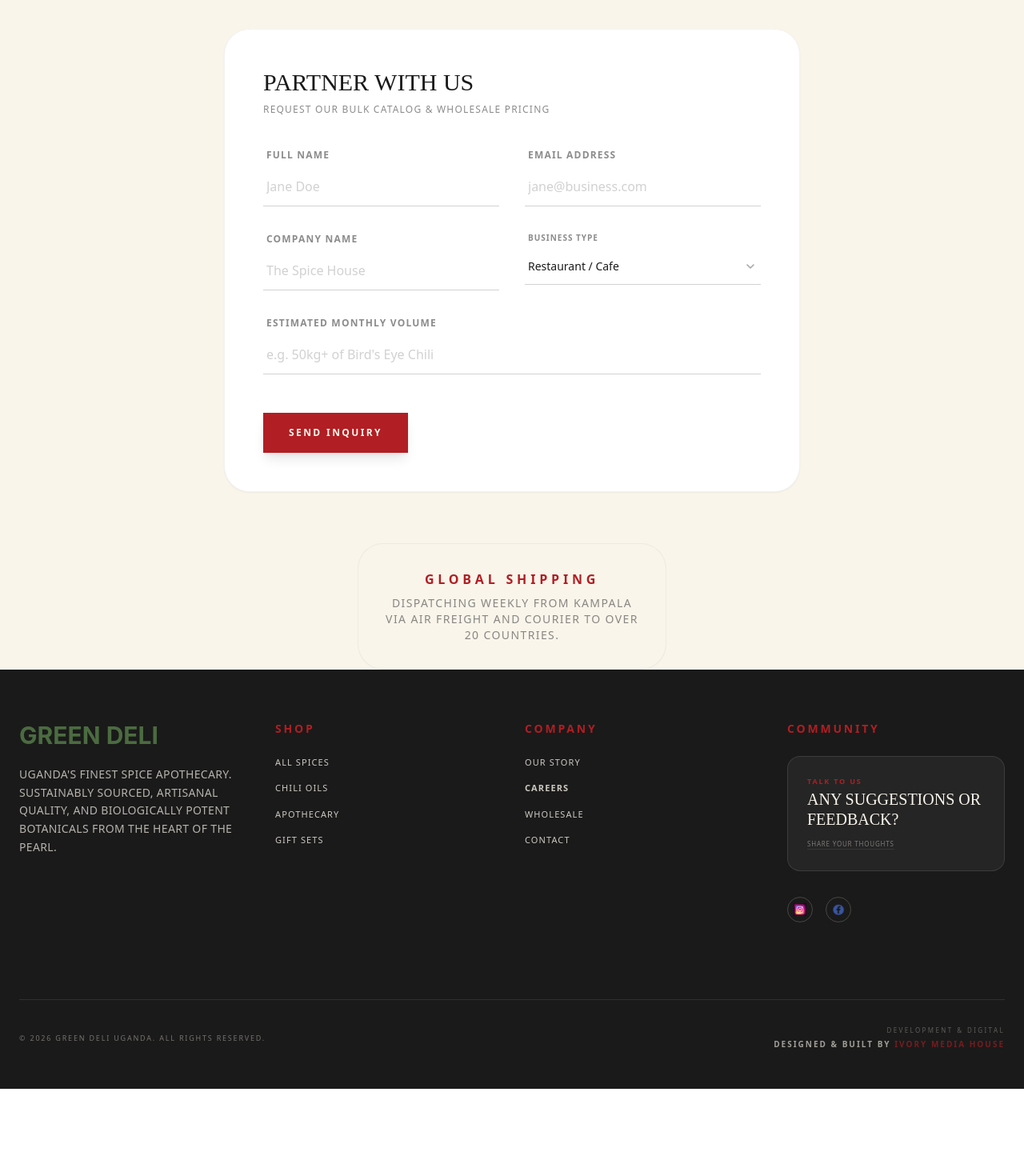
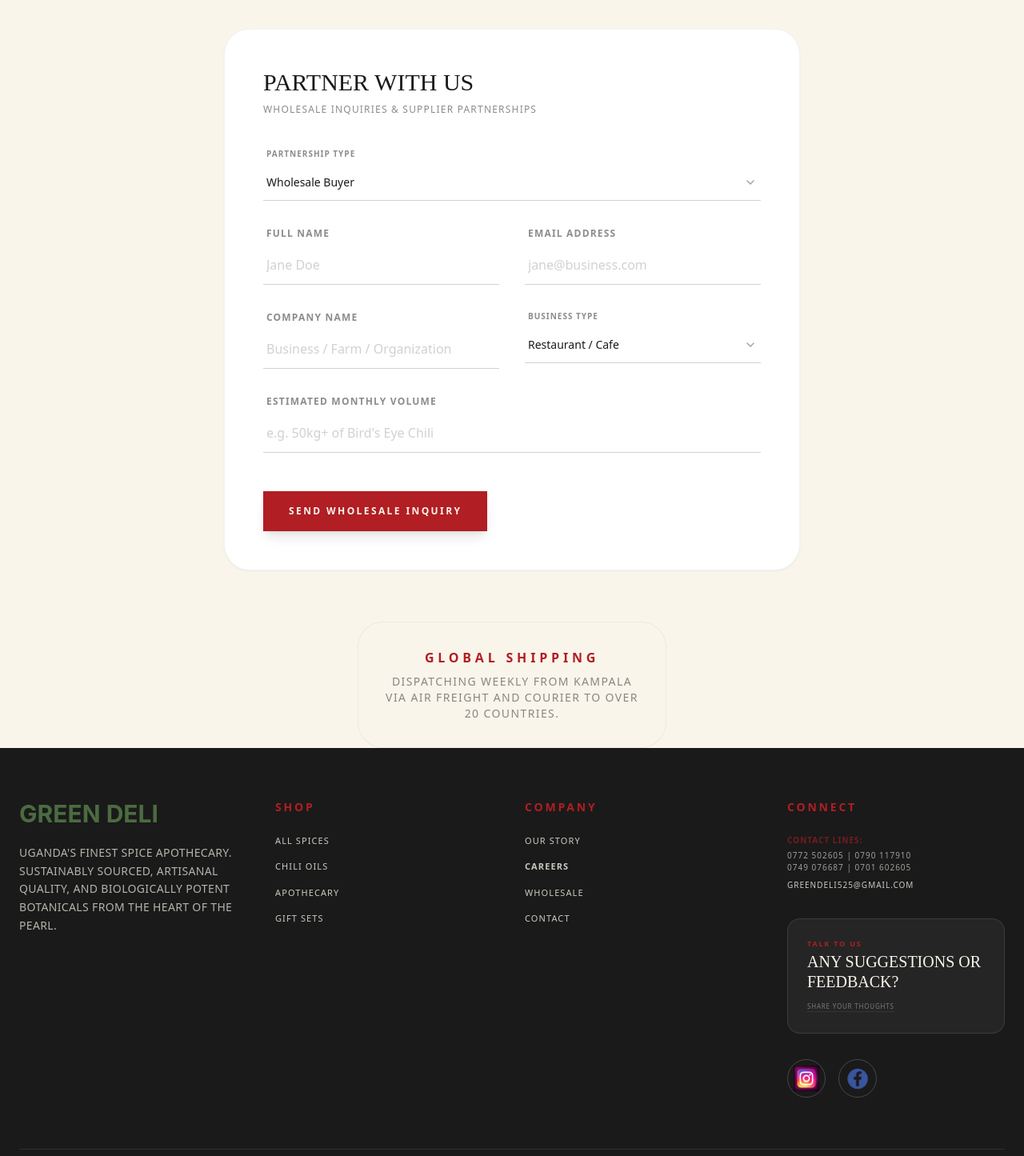
Before and after one commit to brian-yiga/green-deli, a React (Vite) app: page /wholesale in a window 1280 px wide. Shown: the part 760-2205 px from the top of the page at 80% size. Before the commit the page ends 2121 px from the top, so only its background shows below. Built offline with nearby package versions, Linux system fonts and the light colour scheme.

Commit message:
feat: Add Feedback modal to Footer

```diff
--- a/src/App.jsx
+++ b/src/App.jsx
@@ -1,4 +1,4 @@
-import React from "react";
+import React, { useState } from "react";
 import { BrowserRouter, Routes, Route } from "react-router-dom";
 import { CartProvider } from "./context/CartContext";
 
@@ -19,8 +19,19 @@ import StoryPage from "./pages/StoryPage";
 import CartPage from "./pages/CartPage";
 import ScrollToTop from "./components/ScrollToTop";
 import CareersPage from "./pages/CareersPage";
+import FeedbackModal from "./components/FeedbackModal";
 
 function App() {
+  const [isFeedbackModalOpen, setIsFeedbackModalOpen] = useState(false);
+
+  const onOpenFeedback = () => {
+    setIsFeedbackModalOpen(true);
+  };
+
+  const closeFeedbackModal = () => {
+    setIsFeedbackModalOpen(false);
+  };
+
   return (
     <CartProvider>
       <BrowserRouter>
@@ -45,8 +56,13 @@ function App() {
             </Routes>
           </main>
 
-          <Footer />
+          <Footer onOpenFeedback={onOpenFeedback} />
           <MobileBottomNav />
+
+          <FeedbackModal
+            isOpen={isFeedbackModalOpen}
+            onClose={closeFeedbackModal}
+          />
         </div>
       </BrowserRouter>
     </CartProvider>
--- a/src/components/Footer.jsx
+++ b/src/components/Footer.jsx
@@ -4,14 +4,14 @@ import { Link } from 'react-router-dom';
 // Pass onOpenFeedback as a prop from App.jsx
 export default function Footer({ onOpenFeedback }) {
   return (
-    <footer className="bg-deli-charcoal text-deli-cream px-6 pt-16 pb-32 md:pb-12">
+    <footer className="bg-deli-charcoal text-deli-cream px-6 pt-16 pb-22 md:pb-12">
       <div className="max-w-7xl mx-auto">
 
         <div className="grid grid-cols-1 md:grid-cols-4 gap-12 mb-16">
           {/* Brand Mission */}
           <div className="col-span-1">
             <div>
-             <h1 className='uppercase mb-5 text-3xl font-bold text-deli-botanical'>Green Deli</h1>
+              <h1 className='uppercase mb-5 text-3xl font-bold text-deli-botanical'>Green Deli</h1>
             </div>
             <p className="font-sans text-sm leading-relaxed opacity-70 tracking-wide uppercase">
               Uganda's finest spice apothecary. Sustainably sourced,
@@ -35,7 +35,6 @@ export default function Footer({ onOpenFeedback }) {
               <h3 className="font-sans text-sm font-bold uppercase tracking-[0.2em] mb-6 text-deli-red">Company</h3>
               <ul className="flex flex-col gap-4 font-sans text-[11px] uppercase tracking-widest opacity-80">
                 <li><Link to="/story" className="hover:text-deli-red transition-colors">Our Story</Link></li>
-                {/* Updated Careers Link */}
                 <li><Link to="/careers" className="hover:text-deli-red transition-colors font-bold">Careers</Link></li>
                 <li><Link to="/wholesale" className="hover:text-deli-red transition-colors">Wholesale</Link></li>
                 <li><Link to="/contact" className="hover:text-deli-red transition-colors">Contact</Link></li>
@@ -45,9 +44,23 @@ export default function Footer({ onOpenFeedback }) {
 
           {/* Feedback & Connect */}
           <div className="col-span-1">
-            <h3 className="font-sans text-sm font-bold uppercase tracking-[0.2em] mb-6 text-deli-red">Community</h3>
+            <h3 className="font-sans text-sm font-bold uppercase tracking-[0.2em] mb-6 text-deli-red">Connect</h3>
 
-            {/* Highly Visual Feedback Button */}
+            <div className="mb-8 space-y-2">
+              <p className="font-sans text-[10px] uppercase tracking-widest opacity-60">
+                <span className="block font-bold text-deli-red mb-1">Contact Lines:</span>
+                0772 502605 | 0790 117910 <br />
+                0749 076687 | 0701 602605
+              </p>
+              <a
+                href="mailto:greendeli525@gmail.com"
+                className="font-sans text-[10px] uppercase tracking-widest opacity-80 hover:text-deli-red transition-colors"
+              >
+                greendeli525@gmail.com
+              </a>
+            </div>
+
+            {/* wired to FeedbackModal.jsx via onOpenFeedback prop */}
             <button
               onClick={onOpenFeedback}
               className="w-full mb-8 bg-white/5 border border-white/10 hover:border-deli-red/50 p-6 rounded-2xl text-left group transition-all active:scale-95"
@@ -57,19 +70,19 @@ export default function Footer({ onOpenFeedback }) {
               <span className="block font-sans text-[8px] uppercase tracking-widest opacity-40 mt-3 border-b border-white/20 inline-block">Share your thoughts</span>
             </button>
 
-            <div className="flex gap-4 mb-8">
-              <div className="w-8 h-8 rounded-full border border-deli-cream/20 flex items-center justify-center hover:bg-deli-red transition-colors cursor-pointer group">
-                <img src="/assets/instagram-icon.webp" alt="Instagram" className="w-4 h-4 object-contain" />
+            <div className="flex gap-4">
+              <div className="w-12 h-12 rounded-full border border-deli-cream/20 flex items-center justify-center hover:bg-deli-red transition-colors cursor-pointer group">
+                <img src="/assets/instagram-icon.webp" alt="Instagram" className="w-8 h-8 object-contain" />
               </div>
-              <div className="w-8 h-8 rounded-full border border-deli-cream/20 flex items-center justify-center hover:bg-deli-red transition-colors cursor-pointer group">
-                <img src="/assets/facebook-icon.webp" alt="Facebook" className="w-4 h-4 object-contain" />
+              <div className="w-12 h-12 rounded-full border border-deli-cream/20 flex items-center justify-center hover:bg-deli-red transition-colors cursor-pointer group">
+                <img src="/assets/facebook-icon.webp" alt="Facebook" className="w-8 h-8 object-contain" />
               </div>
             </div>
           </div>
         </div>
 
         {/* Bottom Bar */}
-        <div className="border-t border-deli-cream/10 pt-8 flex flex-col md:flex-row justify-between items-center gap-6">
+        <div className="border-t border-deli-cream/10 pt-2 flex flex-col md:flex-row justify-between items-center gap-6">
           <p className="font-sans text-[9px] opacity-40 uppercase tracking-[0.2em] text-center md:text-left">
             © 2026 Green Deli Uganda. All Rights Reserved.
           </p>
--- a/src/components/WholesaleForm.jsx
+++ b/src/components/WholesaleForm.jsx
@@ -1,9 +1,16 @@
-import React from 'react';
+import React, { useState } from 'react';
 import FormInput from './FormInput';
 import FormSelect from './FormSelect';
 import Button from './Button';
 
 export default function WholesaleForm() {
+  const [partnerType, setPartnerType] = useState('buyer');
+
+  const partnershipTypes = [
+    { label: 'Wholesale Buyer', value: 'buyer' },
+    { label: 'Supplier / Producer', value: 'supplier' }
+  ];
+
   const businessTypes = [
     { label: 'Restaurant / Cafe', value: 'hospitality' },
     { label: 'Retailer / Deli', value: 'retail' },
@@ -11,20 +18,47 @@ export default function WholesaleForm() {
     { label: 'Other', value: 'other' }
   ];
 
+  const supplyTypes = [
+    { label: 'Raw Spices / Botanicals', value: 'raw-spices' },
+    { label: 'Packaging Materials', value: 'packaging' },
+    { label: 'Processing Equipment', value: 'equipment' },
+    { label: 'Logistics / Distribution', value: 'logistics' },
+    { label: 'Other', value: 'other' }
+  ];
+
   return (
     <div className="bg-white p-8 md:p-12 rounded-[2rem] shadow-sm border border-deli-charcoal/5">
       <div className="mb-10 text-center md:text-left">
-        <h3 className="font-display text-3xl uppercase text-deli-charcoal mb-2">Partner with us</h3>
+        <h3 className="font-display text-3xl uppercase text-deli-charcoal mb-2">
+          Partner with us
+        </h3>
         <p className="font-sans text-xs uppercase tracking-widest text-deli-charcoal/50">
-          Request our bulk catalog & wholesale pricing
+          Wholesale inquiries & supplier partnerships
         </p>
       </div>
 
-      <form className="grid grid-cols-1 md:grid-cols-2 gap-8" onSubmit={(e) => e.preventDefault()}>
+      <form
+        className="grid grid-cols-1 md:grid-cols-2 gap-8"
+        onSubmit={(e) => e.preventDefault()}
+      >
+        {/* Partnership Type */}
+        <div className="md:col-span-2">
+          <FormSelect
+            label="Partnership Type"
+            options={partnershipTypes}
+            value={partnerType}
+            onChange={(e) => setPartnerType(e.target.value)}
+          />
+        </div>
+
+        {/* Shared Fields */}
         <FormInput label="Full Name" placeholder="Jane Doe" />
         <FormInput label="Email Address" type="email" placeholder="jane@business.com" />
-        <FormInput label="Company Name" placeholder="The Spice House" />
+        <FormInput label="Company Name" placeholder="Business / Farm / Organization" />
 
+        {/* Buyer Fields */}
+        {partnerType === 'buyer' && (
+          <>
             <FormSelect
               label="Business Type"
               options={businessTypes}
@@ -36,9 +70,37 @@ export default function WholesaleForm() {
                 placeholder="e.g. 50kg+ of Bird's Eye Chili"
               />
             </div>
+          </>
+        )}
+
+        {/* Supplier Fields */}
+        {partnerType === 'supplier' && (
+          <>
+            <FormSelect
+              label="Supply Category"
+              options={supplyTypes}
+            />
+
+            <FormInput
+              label="Supply Capacity"
+              placeholder="e.g. 200kg dried turmeric monthly"
+            />
+
+            <div className="md:col-span-2">
+              <FormInput
+                label="Source Location"
+                placeholder="e.g. Mbale, Uganda"
+              />
+            </div>
+          </>
+        )}
 
         <div className="md:col-span-2 pt-4">
-          <Button variant="primary">Send Inquiry</Button>
+          <Button variant="primary">
+            {partnerType === 'buyer'
+              ? 'Send Wholesale Inquiry'
+              : 'Submit Supplier Proposal'}
+          </Button>
         </div>
       </form>
     </div>
--- a/src/pages/ContactPage.jsx
+++ b/src/pages/ContactPage.jsx
@@ -5,7 +5,8 @@ import Button from "../components/Button";
 import useDocumentTitle from "../hooks/useDocumentTitle";
 
 export default function ContactPage() {
-  useDocumentTitle("Contact Us");
+  useDocumentTitle("Contact Us | Green Deli");
+
   return (
     <div className="max-w-7xl mx-auto px-6 py-16">
       <header className="text-center mb-16">
@@ -22,23 +23,27 @@ export default function ContactPage() {
       </header>
 
       <div className="grid grid-cols-1 lg:grid-cols-12 gap-12">
+        {/* Left Side: Contact Form & Retail Partners */}
+        <div className="lg:col-span-7 space-y-12">
+
           {/* Contact Form */}
-        <div className="lg:col-span-7 bg-white p-8 md:p-12 rounded-[2.5rem] shadow-sm border border-deli-charcoal/5">
+          <div className="bg-white p-8 md:p-12 rounded-[2.5rem] shadow-sm border border-deli-charcoal/5">
             <h2 className="font-display text-2xl uppercase mb-10">
               Send a Message
             </h2>
             <form className="grid grid-cols-1 md:grid-cols-2 gap-8">
-            <FormInput label="Full Name" placeholder="e.g. John Doe" />
+              <FormInput label="Full Name" placeholder="e.g. Brian" />
               <FormInput
                 label="Email Address"
-              placeholder="e.g. john@example.com"
+                placeholder="e.g. brian@example.com"
               />
               <div className="md:col-span-2">
                 <FormSelect
                   label="Inquiry Type"
                   options={[
+                    { label: "General Query", value: "general" },
                     { label: "Wholesale Inquiry", value: "wholesale" },
-                  { label: "General Query", value: "general" },
+                    { label: "Retail Partnership", value: "partnership" },
                   ]}
                 />
               </div>
@@ -57,65 +62,80 @@ export default function ContactPage() {
             </form>
           </div>
 
-        {/* Info & Map Column */}
+          {/* Retail Partners Section */}
+          <div className="grid grid-cols-1 md:grid-cols-2 gap-6">
+            <div className="bg-deli-cream p-8 rounded-[2rem] border border-deli-charcoal/5">
+              <h3 className="font-display text-lg uppercase mb-2">Shop Online</h3>
+              <p className="font-sans text-xs opacity-60 uppercase tracking-widest mb-4">Official Jumia Store</p>
+              <a href="https://www.jumia.ug/" target="_blank" rel="noreferrer" className="text-deli-red font-bold text-[10px] uppercase tracking-widest hover:underline">
+                Visit Jumia Uganda →
+              </a>
+            </div>
+            <div className="bg-deli-cream p-8 rounded-[2rem] border border-deli-charcoal/5">
+              <h3 className="font-display text-lg uppercase mb-2">Physical Retail</h3>
+              <p className="font-sans text-xs opacity-60 uppercase tracking-widest mb-4">Available at all Vision Shops</p>
+              <span className="text-deli-charcoal font-bold text-[10px] uppercase tracking-widest">
+                Nationwide Presence
+              </span>
+            </div>
+          </div>
+        </div>
+
+        {/* Right Side: Map & Direct Contact */}
         <div className="lg:col-span-5 flex flex-col gap-6">
-          <div className="grid grid-cols-2 gap-4 mb-5">
+
+          {/* Quick Contact Buttons */}
+          <div className="grid grid-cols-2 gap-4">
             <a
-              href="https://wa.me/256XXXXXXXXX"
+              href="https://wa.me/256772502605?text=Hello%20Green%20Deli%2C%20I%20have%20a%20question%20about%20your%20products."
               target="_blank"
               rel="noopener noreferrer"
-              className="bg-[#A0F69B] p-6 rounded-[2rem] flex flex-col items-center justify-center text-center cursor-pointer hover:opacity-90 transition-opacity shadow-sm"
+              className="bg-[#A0F69B] p-6 rounded-[2rem] flex flex-col items-center justify-center text-center hover:scale-[1.02] transition-transform shadow-sm"
             >
-              <img
-                src="assets/whatsapp-logo.png"
-                alt="WhatsApp"
-                className="w-20 h-auto"
-              />
-              <span className="font-sans text-[10px] uppercase tracking-widest font-bold mt-2 opacity-60">
-                Chat with us
-              </span>
+              <img src="/assets/whatsapp-logo.png" alt="WhatsApp" className="w-12 h-auto mb-2" />
+              <span className="font-sans text-[9px] uppercase tracking-[0.2em] font-bold opacity-60">WhatsApp</span>
             </a>
             <a
               href="mailto:greendeli525@gmail.com"
-              className="bg-white p-6 rounded-[2rem] border border-deli-charcoal/10 flex flex-col items-center justify-center text-center cursor-pointer hover:shadow-md transition-all group"
+              className="bg-white p-6 rounded-[2rem] border border-deli-charcoal/10 flex flex-col items-center justify-center text-center hover:scale-[1.02] transition-transform shadow-sm"
             >
-              <img
-                src="assets/email-icon.png"
-                alt="Email"
-                className="w-16 h-auto group-hover:scale-105 transition-transform"
-              />
-              <span className="font-sans text-[10px] uppercase tracking-widest font-bold mt-2 opacity-60">
-                greendeli525@gmail.com
-              </span>
+              <img src="/assets/email-icon.png" alt="Email" className="w-10 h-auto mb-2" />
+              <span className="font-sans text-[9px] uppercase tracking-[0.2em] font-bold opacity-60">Email Us</span>
             </a>
           </div>
 
-          {/* Physical Location Card */}
-          <div className="bg-deli-charcoal rounded-[2rem] overflow-hidden relative aspect-square lg:aspect-auto lg:flex-1">
-            <div className="absolute inset-0 opacity-30">
-              <img
-                src="/assets/green-deli-map.png"
-                alt="Map"
-                className="w-full h-full object-cover"
+          {/* Map Section */}
+          <div className="bg-white border border-deli-charcoal/10 rounded-[2.5rem] overflow-hidden flex flex-col flex-1">
+            <div className="w-full h-[300px] lg:h-auto lg:flex-1 contrast-125 transition-all duration-700">
+              <iframe
+                src="https://www.google.com/maps/embed?pb=!1m18!1m12!1m3!1d255344.5616394642!2d32.43431578573655!3d0.3130280550106266!2m3!1f0!2f0!3f0!3m2!1i1024!2i768!4f13.1!3m3!1m2!1s0x68996ebc460cf99b%3A0x563c901bb8e423f2!2sGreen%20Deli%20SMC%20Ltd!5e0!3m2!1sen!2sug!4v1777985583621!5m2!1sen!2sug"
+                width="100%"
+                height="100%"
+                style={{ border: 0 }}
+                allowFullScreen=""
+                loading="lazy"
+                referrerPolicy="no-referrer-when-downgrade"
               />
             </div>
-            <div className="relative z-10 mt-auto p-8 bg-deli-cream m-4 rounded-2xl">
+            <div className="p-8 bg-white">
               <h3 className="font-display text-xl uppercase text-deli-charcoal mb-2">
-                The Production Hub
+                Green Deli Head Office
               </h3>
               <p className="font-sans text-[11px] text-deli-charcoal/60 leading-relaxed uppercase tracking-wider mb-4">
-                Plot 42, Artisan Valley, Industrial Area
-                <br />
-                Kampala, Uganda
+                Kungu, Nanteza Road, <br />
+                Kira, Uganda
               </p>
               <a
-                href="#"
-                className="font-sans text-[10px] font-bold text-deli-red uppercase tracking-widest flex items-center gap-2"
+                href="https://maps.app.goo.gl/3Xz1U6tXpLdG9D2H9"
+                target="_blank"
+                rel="noreferrer"
+                className="font-sans text-[10px] font-bold text-deli-red uppercase tracking-widest flex items-center gap-2 hover:gap-3 transition-all"
               >
-                <span className="rotate-45">🚀</span> Get Directions
+                Get Directions <span>→</span>
               </a>
             </div>
           </div>
+
         </div>
       </div>
     </div>
```
Also changed, not shown: src/pages/ProductDetailPage.jsx (+54 -28 lines). Lines whose indentation alone changed are shown as unchanged.
